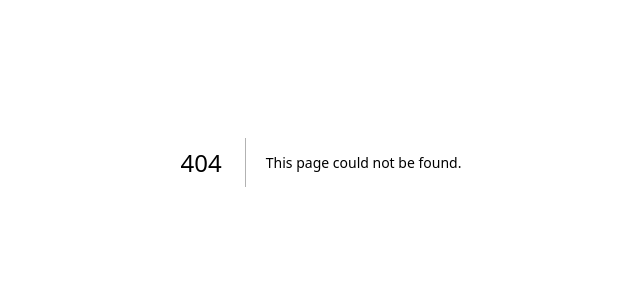
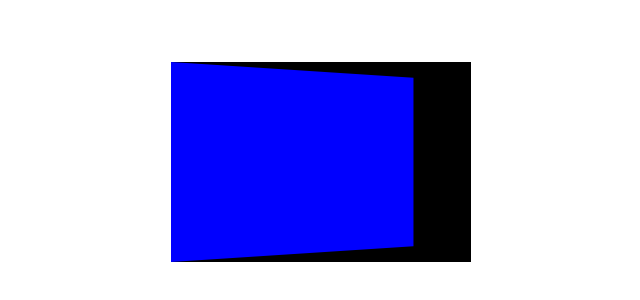
Before and after one commit to akshatmittal61/animations-nextjs, a Next.js app: page /skew in a window 1280 px wide. Before the commit this address had no page. Shown: the part 238-538 px from the top of the page, without its empty margins (319-959 px from the left). Built offline with nearby package versions, Linux system fonts and the light colour scheme.

Commit message:
feat: added skew page

```diff
--- /dev/null
+++ b/pages/skew.tsx
@@ -0,0 +1,11 @@
+import React from "react";
+
+const SkewPage: React.FC = () => {
+    return <main className="skew-page w-screen h-screen flex justify-center items-center">
+        <div className="tv-screen">
+            <div className="tv-screen-inner"></div>
+        </div>
+    </main>
+};
+
+export default SkewPage;
--- a/styles/globals.css
+++ b/styles/globals.css
@@ -48,6 +48,21 @@ section {
 	animation: tiles 15s linear infinite;
 }
 
+.tv-screen {
+	width: 300px;
+	height: 200px;
+	background-color: black;
+	perspective: 800px; /* Set the perspective for the 3D effect */
+}
+
+.tv-screen-inner {
+	width: 100%;
+	height: 100%;
+	background-color: blue;
+	transform: rotateY(30deg); /* Adjust the rotation angle as needed */
+	transform-origin: left; /* Set the origin to the left side for the rotation effect */
+}
+
 @keyframes tiles {
 	0% {
 		transform: rotateX(45deg);
```
